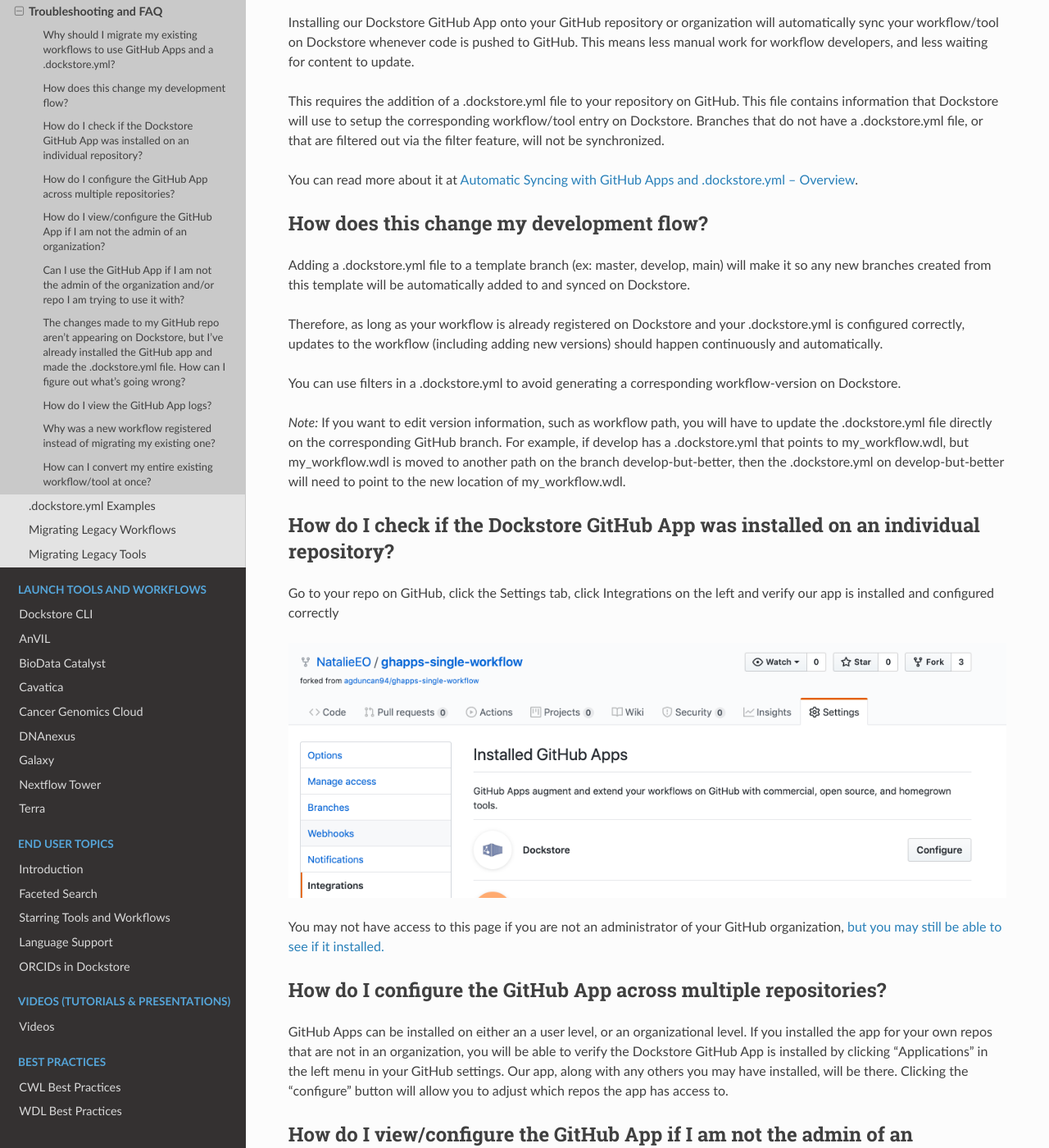
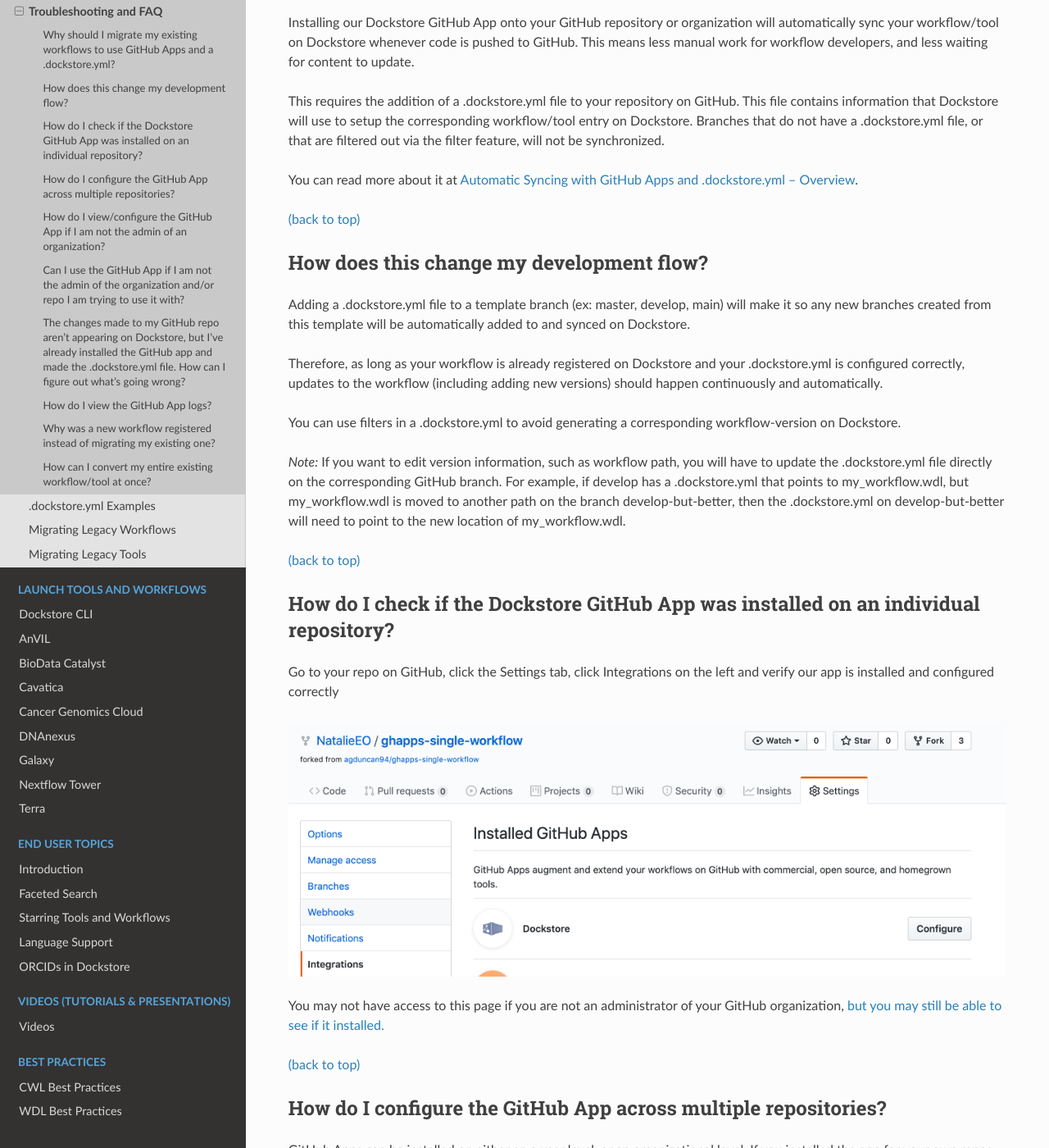
Before and after one commit to dockstore/dockstore-documentation, a Sphinx documentation site: the page built from docs/getting-started/github-apps/github-apps-troubleshooting-tips.rst, in a window 1280 px wide and 1400 px high, scrolled down 520 px. Shown: the whole window at 82% size. Built offline with Sphinx 7.4.7 and the Read the Docs theme 2.0.0, drawn with Linux system fonts in a browser that asks for light colours; some of the changed text lies outside the part shown.

Commit message:
Add "back to top" links in github app faq

```diff
--- a/docs/getting-started/github-apps/github-apps-troubleshooting-tips.rst
+++ b/docs/getting-started/github-apps/github-apps-troubleshooting-tips.rst
@@ -20,6 +22,8 @@
 
 You can read more about it at :doc:`/getting-started/github-apps/github-apps`.
 
+:ref:`(back to top) <topGHAFAQ>`
+
 How does this change my development flow?
 -------------------------------------------
 Adding a .dockstore.yml file to a template branch (ex: master, develop, main) will make it so
@@ -31,6 +35,8 @@
 
 *Note:* If you want to edit version information, such as workflow path, you will have to update the .dockstore.yml file directly on the corresponding GitHub branch. For example, if develop has a .dockstore.yml that points to my_workflow.wdl, but my_workflow.wdl is moved to another path on the branch develop-but-better, then the .dockstore.yml on develop-but-better will need to point to the new location of my_workflow.wdl.
 
+:ref:`(back to top) <topGHAFAQ>`
+
 How do I check if the Dockstore GitHub App was installed on an individual repository?
 --------------------------------------------------------------------------------------
 Go to your repo on GitHub, click the Settings tab, click Integrations on the left and verify our app is installed and configured correctly
@@ -39,9 +45,13 @@
 
 You may not have access to this page if you are not an administrator of your GitHub organization, :ref:`but you may still be able to see if it installed. <view github app permissions hack>`
 
+:ref:`(back to top) <topGHAFAQ>`
+
 How do I configure the GitHub App across multiple repositories?
 ------------------------------------------------------------------
 GitHub Apps can be installed on either an a user level, or an organizational level. If you installed the app for your own repos that are not in an organization, you will be able to verify the Dockstore GitHub App is installed by clicking "Applications" in the left menu in your GitHub settings. Our app, along with any others you may have installed, will be there. Clicking the "configure" button will allow you to adjust which repos the app has access to.
+
+:ref:`(back to top) <topGHAFAQ>`
 
 .. _view github app permissions hack:
 
@@ -52,6 +62,8 @@
 
 .. image:: /assets/images/docs/reinstall-app-to-cheese-org-settings.png
    :width: 50%
+
+:ref:`(back to top) <topGHAFAQ>`
 
 .. _GitHub App permissions FAQ:
 
@@ -65,6 +77,8 @@
 You may also still run into scenarios where your changes appear to not get saved, even though GitHub will not throw an error. For example, if you tried to give the GitHub App access to databiosphere/analysis_pipeline_wdl, and upon re-installation into the DataBiosphere organization, you do not see databiosphere/analysis_pipeline_wdl in the list of repositories it already has access to, there is a good chance GitHub is blocking you.
 
 If it seems your GitHub App access just won't "stick" or you are having other permissions issues, consider asking the administrator of your organization to install the app. If they set it up to have access to all repositories on the organization, this will only need to be done once.
+
+:ref:`(back to top) <topGHAFAQ>`
 
 The changes made to my GitHub repo aren't appearing on Dockstore, but I've already installed the GitHub app and made the .dockstore.yml file. How can I figure out what's going wrong?
 ------------------------------------------------------------------------------------------------------------------------------------------------------------------------------------------
@@ -82,6 +96,8 @@
     - Does the name field match, if applicable?
 
 If you've already tried these, you can view GitHub App logs through Dockstore to see if there have been any errors (see next section).
+
+:ref:`(back to top) <topGHAFAQ>`
 
 How do I view the GitHub App logs?
 ----------------------------------
@@ -114,6 +130,8 @@
 If you're having trouble finding the relevant logs, try searching for the name of your repository by using the filter on the upper left. You can also sort the rows by clicking on a column heading.
 For example, if you click the ``Success`` column heading once, it will list all the events that failed first.
 
+:ref:`(back to top) <topGHAFAQ>`
+
 Why was a new workflow registered instead of migrating my existing one?
 --------------------------------------------------------------------------
 ..
@@ -130,6 +148,7 @@
    :alt: Tool to Migrate
    :width: 55 %
 
+:ref:`(back to top) <topGHAFAQ>`
 
 How can I convert my entire existing workflow/tool at once?
 -------------------------------------------------------------
@@ -138,3 +157,5 @@
 
 If you have a .dockstore.yml file in your master or develop branches on GitHub, any new branches you create from these as your template
 will have a  .dockstore.yml.
+
+:ref:`(back to top) <topGHAFAQ>`
```
Also changed, not shown: other parts of docs/getting-started/github-apps/github-apps-troubleshooting-tips.rst (+2 -0 lines).
